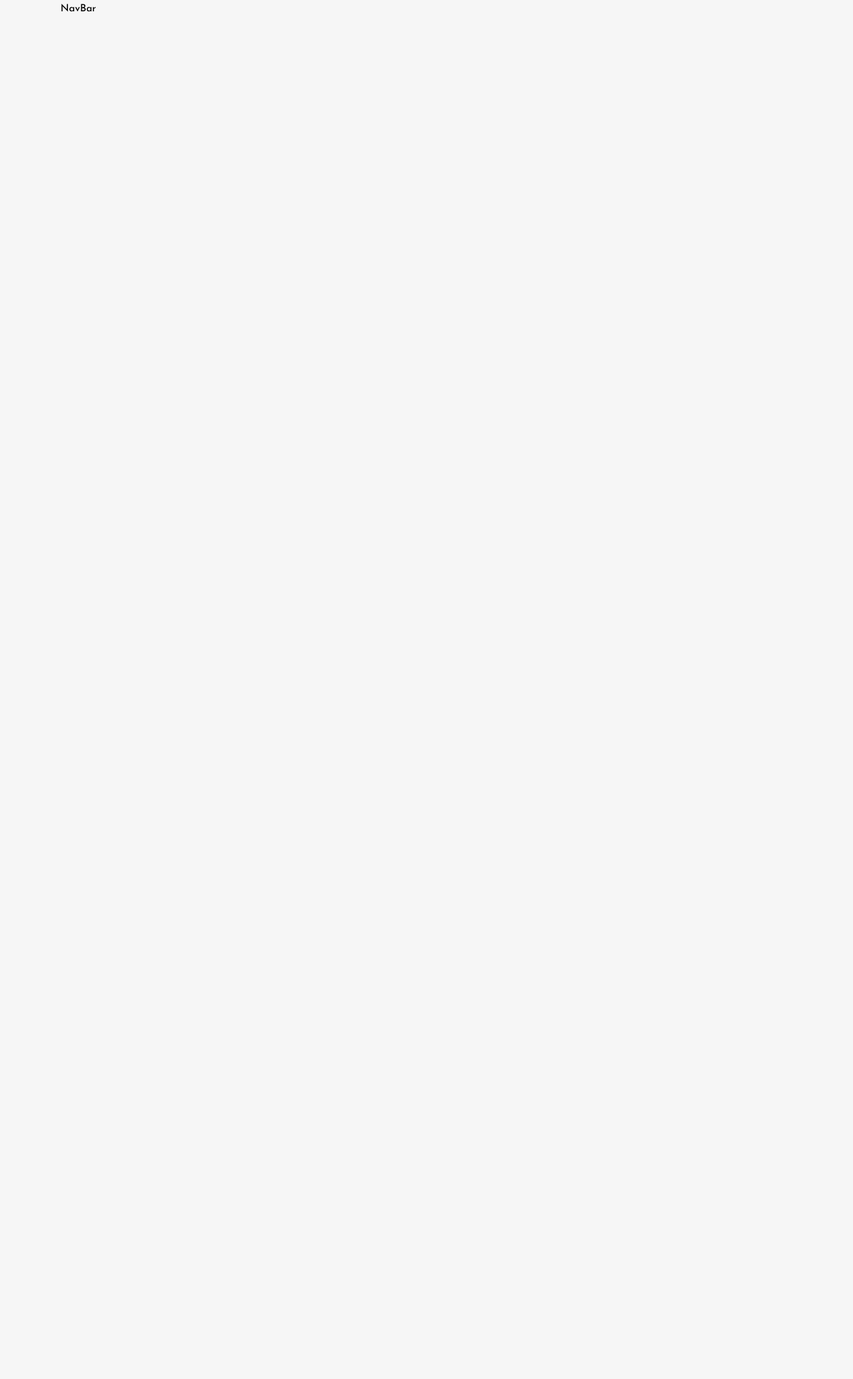
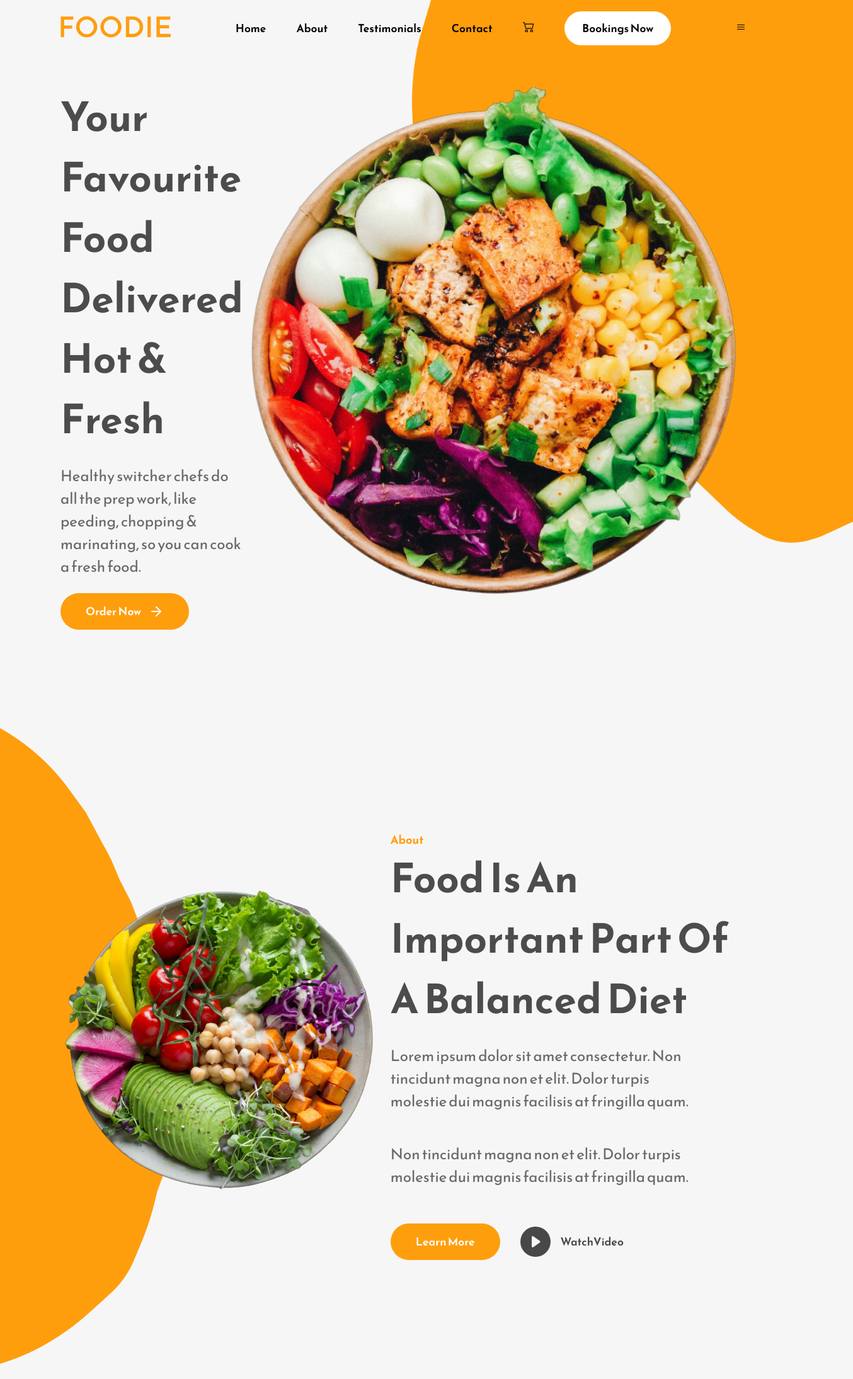
Before and after one commit to AmandaOrr/MealDeliveryLandingPage, a React (Create React App) app: page / in a window 1280 px wide. Shown: the whole page at 63% size, 1354 px wide, since content can reach past the window. Before the commit the page ends 800 px from the top, so only its background shows below. Built offline with nearby package versions, Linux system fonts and the light colour scheme.

Commit message:
pushing about and navigation sections

```diff
--- a/package.json
+++ b/package.json
@@ -3,11 +3,16 @@
   "version": "0.1.0",
   "private": true,
   "dependencies": {
+    "@emotion/react": "^11.11.1",
+    "@emotion/styled": "^11.11.0",
+    "@mui/icons-material": "^5.14.14",
+    "@mui/material": "^5.14.14",
     "@testing-library/jest-dom": "^5.17.0",
     "@testing-library/react": "^13.4.0",
     "@testing-library/user-event": "^13.5.0",
     "react": "^18.2.0",
     "react-dom": "^18.2.0",
+    "react-icons": "^4.11.0",
     "react-scripts": "5.0.1",
     "web-vitals": "^2.1.4"
   },
--- a/src/App.js
+++ b/src/App.js
@@ -1,9 +1,11 @@
 import "./App.css";
 import Home from "./Components/Home";
+import About from "./Components/About";
 
 function App() {
   return <div className="App">
     <Home />
+    <About />
   </div>;
 }
 
--- /dev/null
+++ b/src/Components/About.js
@@ -0,0 +1,35 @@
+import React from "react";
+import AboutBackground from "../Assets/about-background.png";
+import AboutBackgroundImage from "../Assets/about-background-image.png";
+import { BsFillPlayCircleFill } from "react-icons/bs";
+
+export const About = () => {
+  return (
+    <div className="about-section-container">
+      <div className="about-background-image-container">
+        <img src={AboutBackground} alt="" />
+      </div>
+      <div className="about-section-image-container">
+        <img src={AboutBackgroundImage} alt="" />
+      </div>
+      <div className="about-section-text-container">
+        <p className="primary-subheading">About</p>
+        <h1 className="primary-heading">Food Is An Important Part Of A Balanced Diet</h1>
+        <p className="primary-text">
+          Lorem ipsum dolor sit amet consectetur. Non tincidunt magna non et
+          elit. Dolor turpis molestie dui magnis facilisis at fringilla quam.
+        </p>
+        <p className="primary-text">
+        Non tincidunt magna non et elit. Dolor turpis molestie dui magnis
+          facilisis at fringilla quam.
+        </p>
+        <div className="about-buttons-container">
+          <button className="secondary-button">Learn More</button>
+          <button className="watch-video-button"><BsFillPlayCircleFill /> WatchVideo</button>
+        </div>
+      </div>
+    </div>
+  );
+};
+
+export default About;
--- a/src/Components/Home.js
+++ b/src/Components/Home.js
@@ -1,14 +1,39 @@
-import React from "react";
+import React, { useState } from "react";
 
-//importing component
+//importing components
 import NavBar from "./NavBar";
+
+//importing assets
+import BannerBackground from "../Assets/home-banner-background.png";
+import BannerImage from "../Assets/home-banner-image.png";
+import { FiArrowRight } from "react-icons/fi";
 
 const Home = () => {
   return (
     <div className="home-container">
       <NavBar />
+      <div className="home-banner-container">
+        <div className="home-bannerImage-container">
+          <img src={BannerBackground} alt="" />
+        </div>
+        <div className="home-text-section">
+          <h1 className="primary-heading">
+            Your Favourite Food Delivered Hot & Fresh
+          </h1>
+          <p className="primary-text">
+            Healthy switcher chefs do all the prep work, like peeding, chopping
+            & marinating, so you can cook a fresh food.
+          </p>
+          <button className="secondary-button">
+            Order Now <FiArrowRight />
+          </button>
+        </div>
+        <div className="home-image-container">
+          <img src={BannerImage} alt="" />
+        </div>
+      </div>
     </div>
-  )
-}
+  );
+};
 
 export default Home;
--- a/src/Components/NavBar.js
+++ b/src/Components/NavBar.js
@@ -1,9 +1,85 @@
-import React from "react";
+import React, { useState } from "react";
+import Logo from "../Assets/Logo.svg";
+import { BsCart, BsCart2 } from "react-icons/bs";
+import { HiOutlineBars3 } from "react-icons/hi2";
+import {
+  Box,
+  Drawer,
+  List,
+  ListItem,
+  ListItemButton,
+  ListItemIcon,
+  ListItemText,
+} from "@mui/material";
+import HomeIcon from "@mui/icons-material/Home";
+import InfoIcon from "@mui/icons-material/Info";
+import CommentRoundedIcon from "@mui/icons-material/CommentRounded";
+import PhoneroundedIcon from "@mui/icons-material/PhoneRounded";
+import ShoppingCartRounded from "@mui/icons-material/ShoppingCartRounded";
 
 const NavBar = () => {
-  return <div>
-    NavBar
-  </div>;
+  const [openMenu, setOpenMenu] = useState(false);
+  const menuOptions = [
+    {
+      text: "Home",
+      icon: <HomeIcon />,
+    },
+    {
+      text: "About",
+      icon: <InfoIcon />,
+    },
+    {
+      text: "Testimonials",
+      icon: <CommentRoundedIcon />,
+    },
+    {
+      text: "Contact",
+      icon: <PhoneroundedIcon />,
+    },
+    {
+      text: "Cart",
+      icon: <ShoppingCartRounded />,
+    },
+  ];
+  return (
+    <nav>
+      <div className="nav-logo-container">
+        <img src={Logo} alt="" />
+      </div>
+      <div className="navbar-links-container">
+        <a href="">Home</a>
+        <a href="">About</a>
+        <a href="">Testimonials</a>
+        <a href="">Contact</a>
+        <a href="">
+          <BsCart2 className="navbar-cart-icon" />
+        </a>
+        <button className="primary-button">Bookings Now</button>
+      </div>
+      <div className="navbar-menuContainer">
+        <HiOutlineBars3 onClick={() => setOpenMenu(true)} />
+      </div>
+      <Drawer open={openMenu} onClose={() => setOpenMenu(false)} anchor="right">
+        <Box
+          sx={{ width: 250 }}
+          role="presentation"
+          onClick={() => setOpenMenu(false)}
+          onKeyDown={() => setOpenMenu(false)}
+        >
+          <List>
+            {menuOptions.map((item) => (
+              <ListItem key={item.text} disablePadding>
+                <ListItemButton>
+                  <ListItemIcon>{item.icon}</ListItemIcon>
+                  <ListItemText primary={item.text} />
+                </ListItemButton>
+              </ListItem>
+            ))}
+          </List>
+        </Box>
+      </Drawer>
+    </nav>
+  );
 };
 
 export default NavBar;
```
Also changed, not shown: 1 other file (tests, documents, lock files or other folders).
